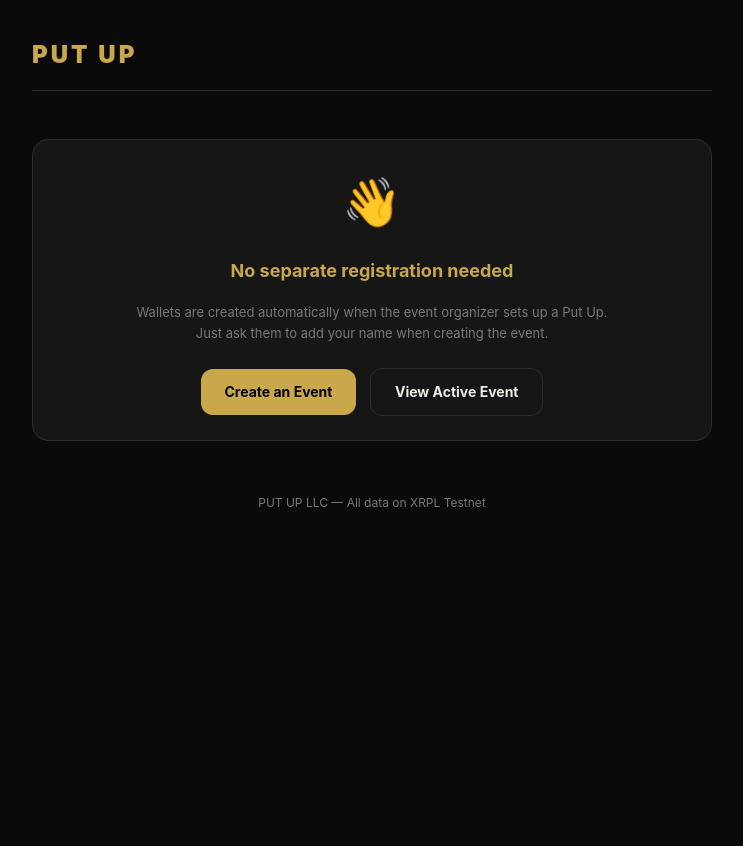
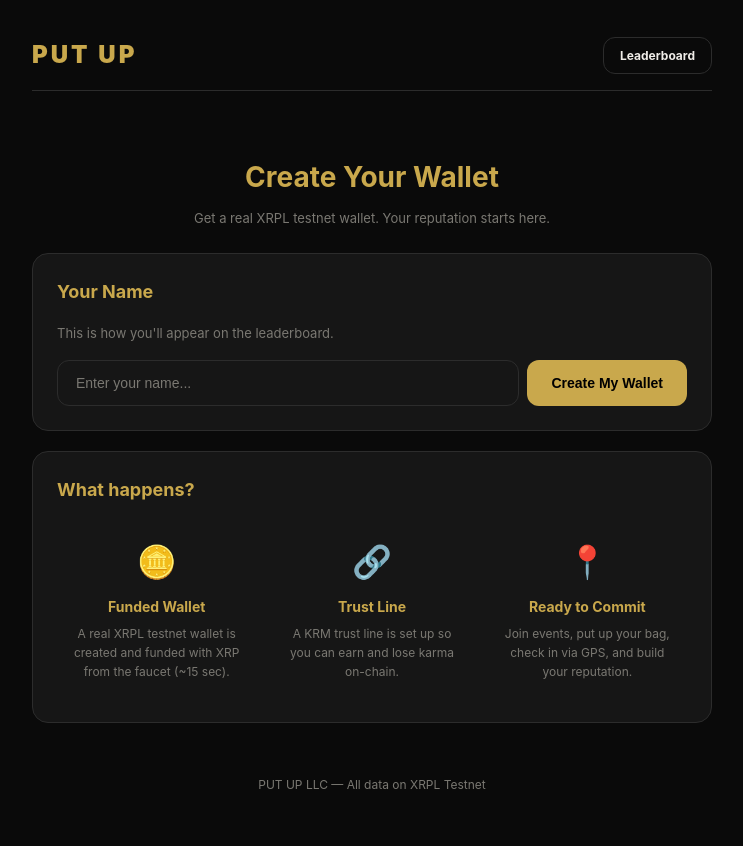
Before and after one commit to ankitmukhopadhyay/PutDownLookUpCa-sh-che-XRP, a Flask app: page /register in a window 1280 px wide. Shown: the whole page, without its empty margins (268-1011 px from the left). Before the commit the page ends 507 px from the top, so only its background shows below. Run offline with Flask 3, Linux system fonts and the light colour scheme; parts of the project's set-up code (start-up, migrations or seed data) failed here and were passed over.

Commit message:
debugging

```diff
--- a/app.py
+++ b/app.py
@@ -250,8 +250,9 @@
         return jsonify({"error": f"'{name}' is already registered. Choose a different name."}), 400
 
     try:
-        new_wallet = create_funded_wallet(client, name)
-        setup_trust_line(client, new_wallet, platform_wallet.address)
+        fresh_client = JsonRpcClient(config.TESTNET_URL)
+        new_wallet = create_funded_wallet(fresh_client, name)
+        setup_trust_line(fresh_client, new_wallet, platform_wallet.address)
 
         existing[name] = {"address": new_wallet.address, "seed": new_wallet.seed}
         with open(config.WALLETS_FILE, "w") as f:
@@ -311,8 +312,9 @@
     try:
         created = []
         for pname in participant_names:
-            w = create_funded_wallet(client, pname)
-            setup_trust_line(client, w, platform_wallet.address)
+            fresh_client = JsonRpcClient(config.TESTNET_URL)
+            w = create_funded_wallet(fresh_client, pname)
+            setup_trust_line(fresh_client, w, platform_wallet.address)
             existing[pname] = {"address": w.address, "seed": w.seed}
             user_wallets[pname] = {"wallet": w, "address": w.address, "label": pname}
             created.append({"name": pname, "address": w.address})
--- a/templates/index.html
+++ b/templates/index.html
@@ -49,7 +49,8 @@
         <section class="card">
             <h2>Get Started</h2>
             <div style="display: flex; gap: 8px; flex-wrap: wrap;">
-                <a href="/event/create" class="btn btn-gold">Create Event</a>
+                <a href="/register" class="btn btn-gold">Create My Wallet</a>
+                <a href="/event/create" class="btn btn-outline">Create Event</a>
                 <a href="/event" class="btn btn-outline">Event Status</a>
                 <a href="/leaderboard" class="btn btn-outline">Leaderboard</a>
             </div>
--- a/templates/register.html
+++ b/templates/register.html
@@ -10,23 +10,58 @@
     <div class="container">
         <header class="header-bar">
             <a href="/" class="logo-small">PUT UP</a>
+            <a href="/leaderboard" class="btn btn-outline btn-sm">Leaderboard</a>
         </header>
 
-        <section class="card" style="text-align: center; margin-top: 48px;">
-            <p style="font-size: 48px; margin-bottom: 16px;">👋</p>
-            <h2>No separate registration needed</h2>
-            <p class="sub-text" style="margin: 16px 0 24px;">
-                Wallets are created automatically when the event organizer sets up a Put Up.<br>
-                Just ask them to add your name when creating the event.
-            </p>
-            <a href="/event/create" class="btn btn-gold">Create an Event</a>
-            &nbsp;
-            <a href="/event" class="btn btn-outline">View Active Event</a>
+        <section class="profile-hero" style="padding-bottom: 0;">
+            <h1 class="page-title">Create Your Wallet</h1>
+            <p class="sub-text" style="margin-top: 8px;">Get a real XRPL testnet wallet. Your reputation starts here.</p>
+        </section>
+
+        <section class="card" style="margin-top: 24px;">
+            <h2>Your Name</h2>
+            <p class="sub-text" style="margin-bottom: 16px;">This is how you'll appear on the leaderboard.</p>
+            <div style="display: flex; gap: 8px;">
+                <input type="text" id="name-input" placeholder="Enter your name..."
+                       class="search-input" autocomplete="off" maxlength="20">
+                <button id="register-btn" class="btn btn-gold" onclick="registerUser()">
+                    Create My Wallet
+                </button>
+            </div>
+            <div id="register-result" class="sim-result hidden"></div>
+        </section>
+
+        <section class="card">
+            <h2>What happens?</h2>
+            <div class="steps">
+                <div class="step">
+                    <span class="step-icon">🪙</span>
+                    <h3>Funded Wallet</h3>
+                    <p>A real XRPL testnet wallet is created and funded with XRP from the faucet (~15 sec).</p>
+                </div>
+                <div class="step">
+                    <span class="step-icon">🔗</span>
+                    <h3>Trust Line</h3>
+                    <p>A KRM trust line is set up so you can earn and lose karma on-chain.</p>
+                </div>
+                <div class="step">
+                    <span class="step-icon">📍</span>
+                    <h3>Ready to Commit</h3>
+                    <p>Join events, put up your bag, check in via GPS, and build your reputation.</p>
+                </div>
+            </div>
         </section>
 
         <footer>
             <p>PUT UP LLC &mdash; All data on XRPL Testnet</p>
         </footer>
     </div>
+
+    <script src="/static/app.js"></script>
+    <script>
+        document.getElementById('name-input').addEventListener('keydown', function(e) {
+            if (e.key === 'Enter') registerUser();
+        });
+    </script>
 </body>
 </html>
```
